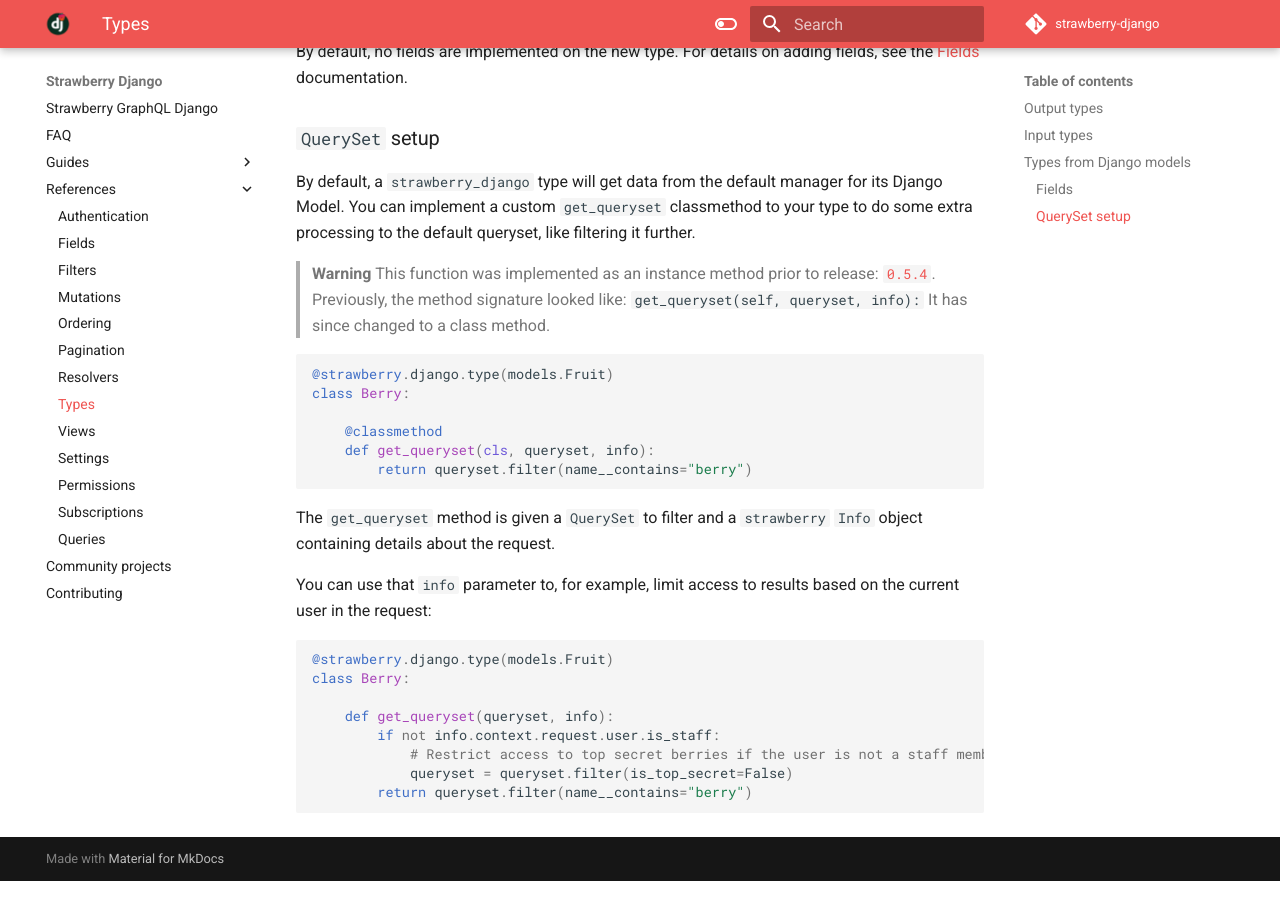
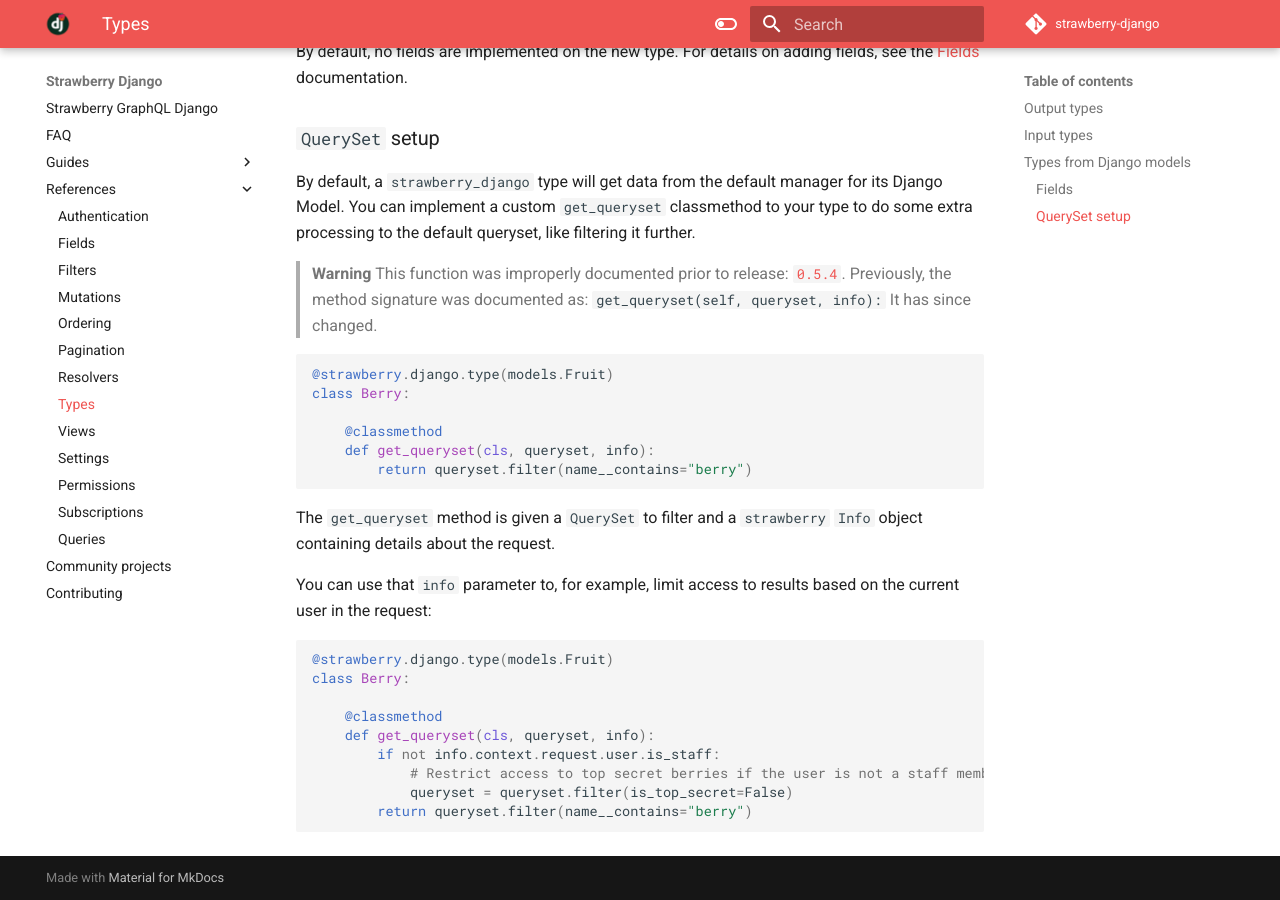
Before and after one commit to strawberry-graphql/strawberry-django, an MkDocs documentation site: the page built from docs/references/types.md, in a window 1280 px wide and 900 px high, scrolled down 1576 px. Built offline with MkDocs 1.6.1 and Material for MkDocs 9.7.7, drawn with Linux system fonts in a browser that asks for light colours; comment, search, counter and statistics services are not loaded.

Commit message:
Update types.md

````diff
--- a/docs/references/types.md
+++ b/docs/references/types.md
@@ -76,7 +76,7 @@
 You can implement a custom `get_queryset` classmethod to your type to do some extra processing to the default queryset,
 like filtering it further.
 
-> **Warning** This function was implemented as an instance method prior to release: [`0.5.4`](https://github.com/strawberry-graphql/strawberry-graphql-django/releases/tag/v0.5.4). Previously, the method signature looked like: `get_queryset(self, queryset, info):` It has since changed to a class method.
+> **Warning** This function was improperly documented prior to release: [`0.5.4`](https://github.com/strawberry-graphql/strawberry-graphql-django/releases/tag/v0.5.4). Previously, the method signature was documented as: `get_queryset(self, queryset, info):` It has since changed.
 
 ```python
 @strawberry.django.type(models.Fruit)
@@ -97,7 +97,8 @@
 @strawberry.django.type(models.Fruit)
 class Berry:
 
-    def get_queryset(queryset, info):
+    @classmethod
+    def get_queryset(cls, queryset, info):
         if not info.context.request.user.is_staff:
             # Restrict access to top secret berries if the user is not a staff member
             queryset = queryset.filter(is_top_secret=False)
````
